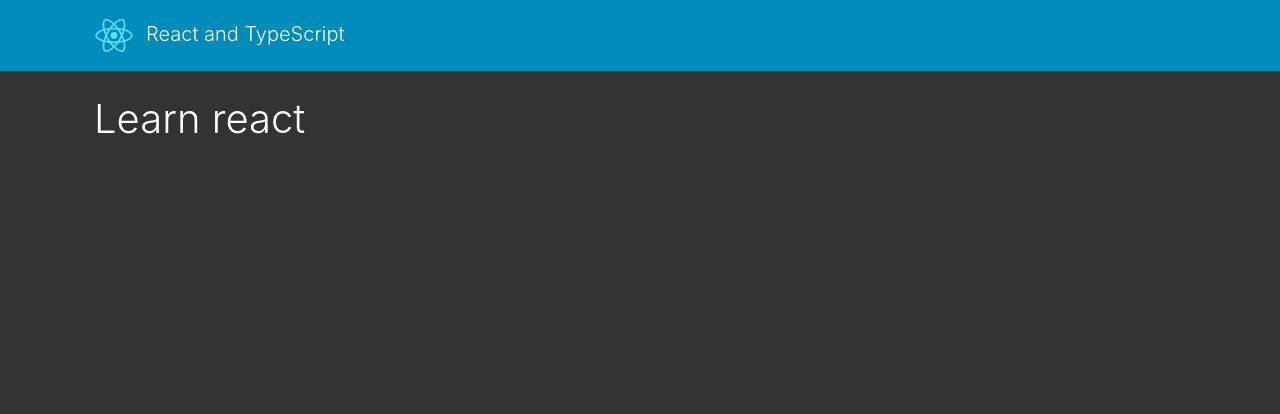
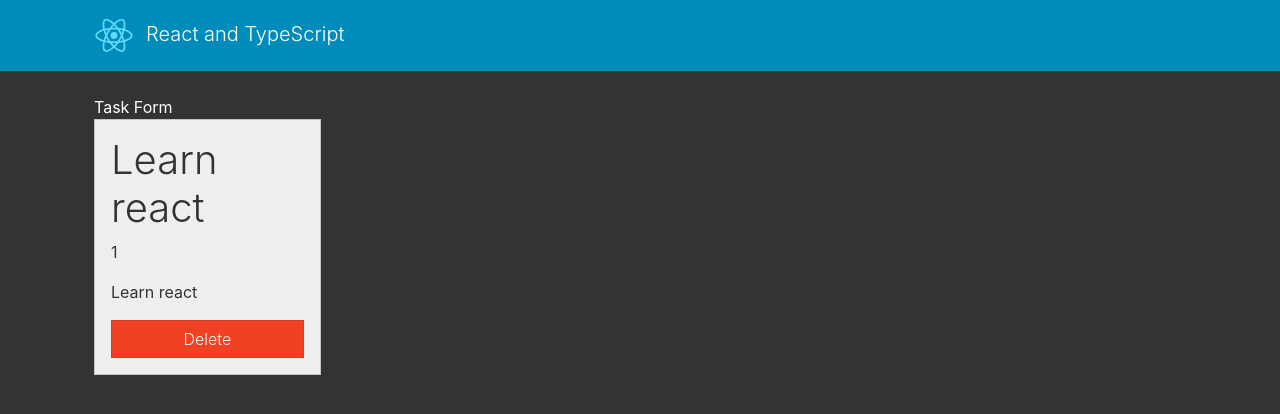
Before and after one commit to LexferRam/ReactJS-typescript, a React (Create React App) app: page / in a window 1280 px wide. Shown: the top 414 px of the page. Built offline with nearby package versions, Linux system fonts and the light colour scheme.

Commit message:
estiliza tarjeta de tarea

```diff
--- a/src/App.tsx
+++ b/src/App.tsx
@@ -34,7 +34,15 @@ export function App({ title }: Props) {
       </nav>
 
       <main className="container p-4">
-        <TaskList tasks={tasks} />
+        <div className="col-md-4">
+          Task Form
+        </div>
+
+        <div className="col-md-8">
+          <div className="row">
+            <TaskList tasks={tasks} />
+          </div>
+        </div>
       </main>
     </div>
   );
--- a/src/components/TaskCard.tsx
+++ b/src/components/TaskCard.tsx
@@ -7,8 +7,11 @@ interface Props{
 const TaskCard = ({task}:Props) => {
     return (
         <>
-            <div>
+            <div className='card card-body bg-secondary rounded-0 text-dark'>
                 <h1>{task.title}</h1>
+                <p>{task.id}</p>
+                <p>{task.description}</p>
+                <button className='btn btn-danger'>Delete</button>
             </div>
         </>
     )
--- a/src/components/TaskList.tsx
+++ b/src/components/TaskList.tsx
@@ -10,7 +10,9 @@ const TaskList = ({ tasks }: Props) => {
     return (
         <>
             {tasks.map(task => (
-                <TaskCard task={task} />
+                <div className="col-md-4">
+                    <TaskCard task={task} />
+                </div>
             ))}
         </>
     )
```
